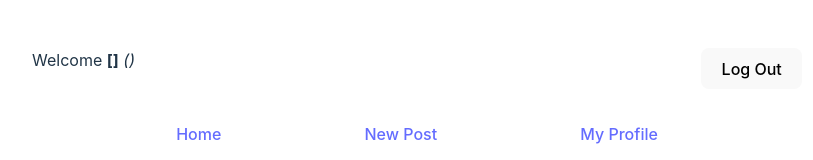
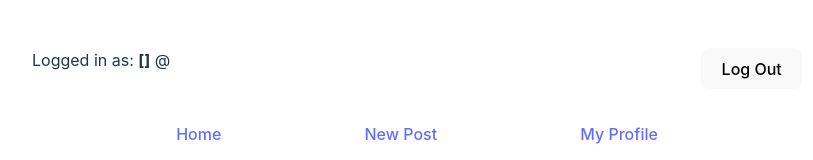
Before and after one commit to sarah-wong/wong_sarah_socialsite_capstone, a React (Vite) app in the folder site-frontend/: page /post/new in a window 1280 px wide. Shown: the top 160 px of the page, without its empty margins (223-1036 px from the left). Built offline with nearby package versions, Linux system fonts and the light colour scheme; no server answers; sample sign-in values are in the browser's storage.

Commit message:
fixed bug in profile postCount

```diff
--- a/site-frontend/src/App.jsx
+++ b/site-frontend/src/App.jsx
@@ -1,5 +1,5 @@
 import {useState, useEffect, createContext} from 'react'
-import {Route, Routes} from 'react-router-dom'
+import {Route, Routes, useNavigate} from 'react-router-dom'
 import axios from 'axios'
 import './App.css'
 
@@ -20,6 +20,7 @@ function App() {
     email:'',
     access:''
   })
+  const navigate = useNavigate()
 
   axios.defaults.baseURL = 'http://localhost:7777'
 
@@ -50,6 +51,7 @@ function App() {
         email:'',
         access:''
       })
+      navigate('/')
     }
   },[loggedIn])
 
@@ -59,7 +61,7 @@ function App() {
         {loggedIn&&
           <div className="userDisplay">
             <div className="welcomeMsg">
-              Welcome <b>{currentUser.access!=='USER'&&`[${currentUser.access}]`}</b> {currentUser.name} <i>({currentUser.email}) </i>
+              Logged in as: <b>{currentUser.access!=='USER'&&`[${currentUser.access}]`}</b> @{currentUser.name}
             </div>
             <button onClick={()=>setLoggedIn(false)}>
               Log Out
--- a/site-frontend/src/pages/Profile.jsx
+++ b/site-frontend/src/pages/Profile.jsx
@@ -18,7 +18,7 @@ function Profile() {
       const followerCount = profile.meta.followerProfiles.length
       const followingCount = profile.meta.followingProfiles.length
 
-      const userPosts = await axios.get(`/post?username=${String(username)}`)
+      const userPosts = await axios.get(`/post?user=${String(username)}`)
       const postCount = await userPosts.data.posts.length
 
       profile.posts = postCount
```
